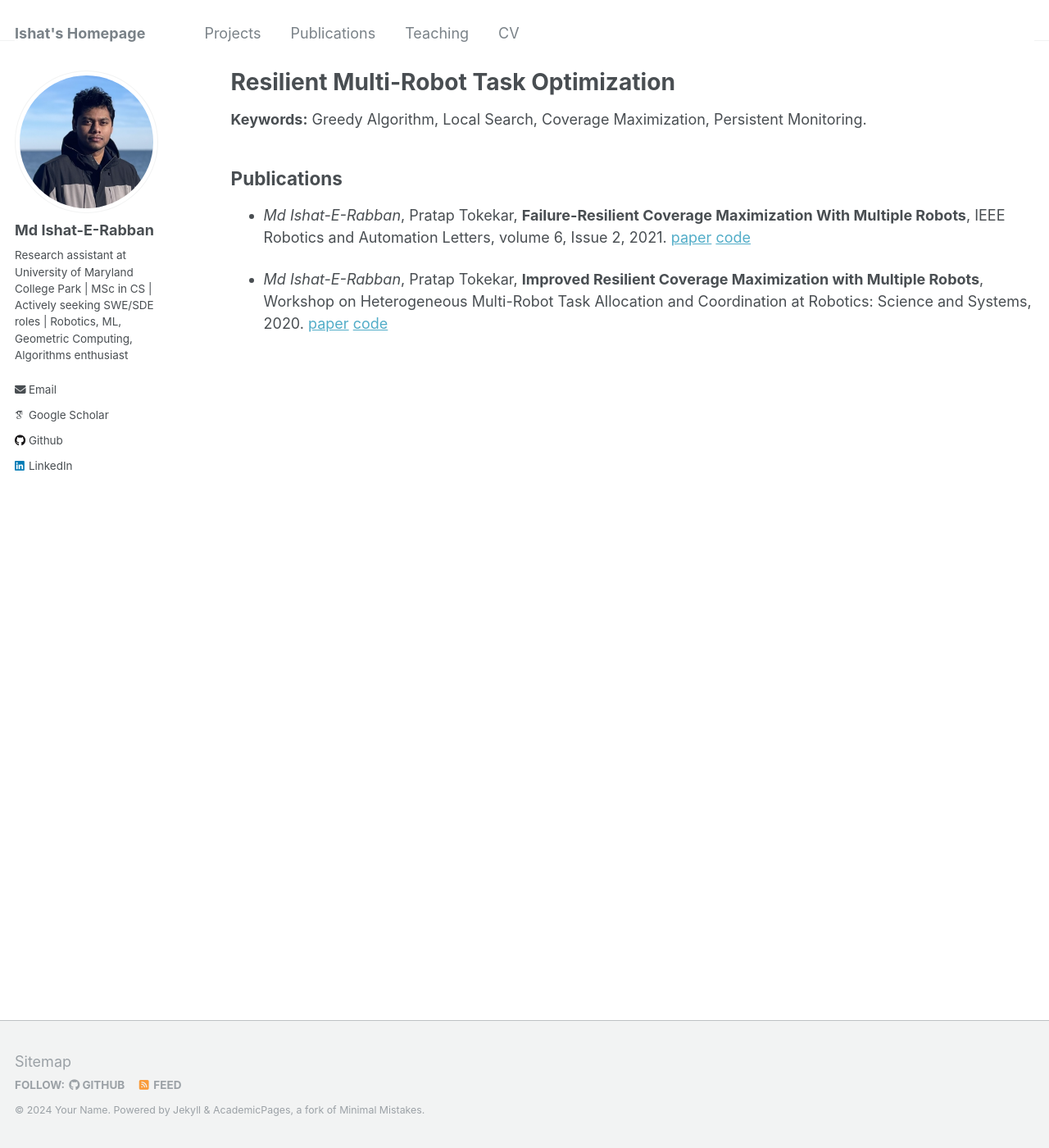
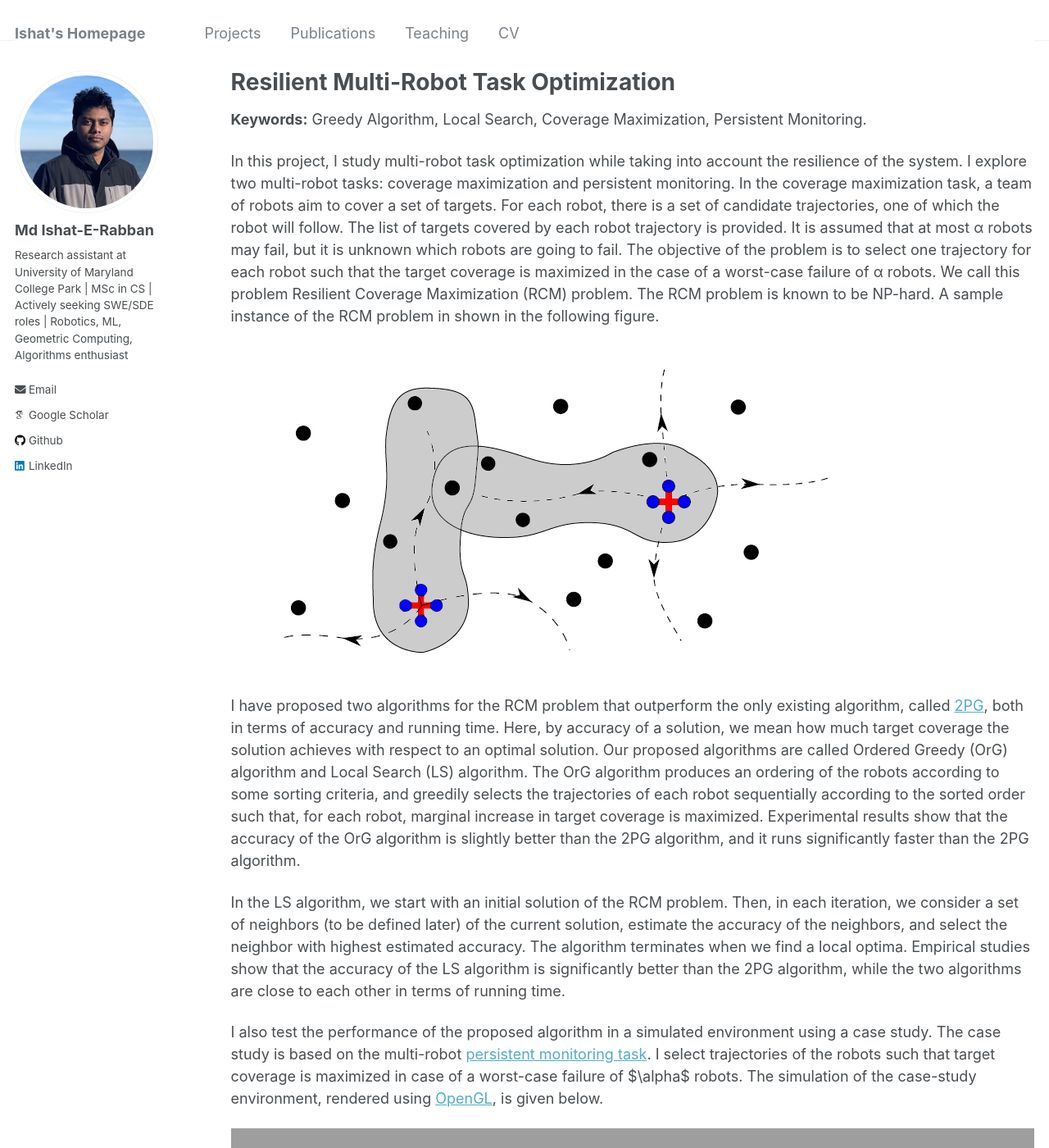
Before and after one commit to ieranik/ieranik.github.io, a Jekyll site: the page built from _pages/projects_rmrto.md, in a window 1280 px wide and 1400 px high. Shown: the whole window at 82% size. Built offline with Jekyll 4.4.1, drawn with Linux system fonts in a browser that asks for light colours; some web fonts are replaced; grey boxes are pictures that could not be loaded.

Commit message:
updated tree

```diff
--- a/_pages/projects_rmrto.md
+++ b/_pages/projects_rmrto.md
@@ -7,7 +7,17 @@ author_profile: true
 
 **Keywords:** Greedy Algorithm, Local Search, Coverage Maximization, Persistent Monitoring.
 
+In this project, I study multi-robot task optimization while taking into account the resilience of the system. I explore two multi-robot tasks: coverage maximization and persistent monitoring. In the coverage maximization task, a team of robots aim to cover a set of targets. For each robot, there is a set of candidate trajectories, one of which the robot will follow. The list of targets covered by each robot trajectory is provided. It is assumed that at most α robots may fail, but it is unknown which robots are going to fail. The objective of the problem is to select one trajectory for each robot such that the target coverage is maximized in the case of a worst-case failure of α robots. We call this problem Resilient Coverage Maximization (RCM) problem. The RCM problem is known to be NP-hard. A sample instance of the RCM problem in shown in the following figure.
 
+![A sample RCM instance](/images/rcm.png)
+
+I  have proposed two algorithms for the RCM problem that outperform the only existing algorithm, called [2PG](https://ieeexplore.ieee.org/document/8534468), both in terms of accuracy and running time. Here, by accuracy of a solution, we mean how much target coverage the solution achieves with respect to an optimal solution. Our proposed algorithms are called Ordered Greedy (OrG) algorithm and Local Search (LS) algorithm. The OrG algorithm produces an ordering of the robots according to some sorting criteria, and greedily selects the trajectories of each robot sequentially according to the sorted order such that, for each robot, marginal increase in target coverage is maximized. Experimental results show that the accuracy of the OrG algorithm is slightly better than the 2PG algorithm, and it runs significantly faster than the 2PG algorithm.
+
+In the LS algorithm, we start with an initial solution of the RCM problem. Then, in each iteration, we consider a set of neighbors (to be defined later) of the current solution, estimate the accuracy of the neighbors, and select the neighbor with highest estimated accuracy. The algorithm terminates when we find a local optima. Empirical studies show that the accuracy of the LS algorithm is significantly better than the 2PG algorithm, while the two algorithms are close to each other in terms of running time.
+
+I also test the performance of the proposed algorithm in a simulated environment using a case study. The case study is based on the multi-robot [persistent monitoring task](https://ieeexplore.ieee.org/abstract/document/8815211). I select trajectories of the robots such that target coverage is maximized in case of a worst-case failure of $\alpha$ robots. The simulation of the case-study environment, rendered using [OpenGL](https://open.gl/), is given below.
+
+{% include youtubePlayer.html id="m8KrN-kRqSE" %}
 
 Publications
 ----
```
Also changed, not shown: _pages/about.md (+1 -1 lines), _pages/projects.md (+1 -1 lines), images/rcm.png (added).
